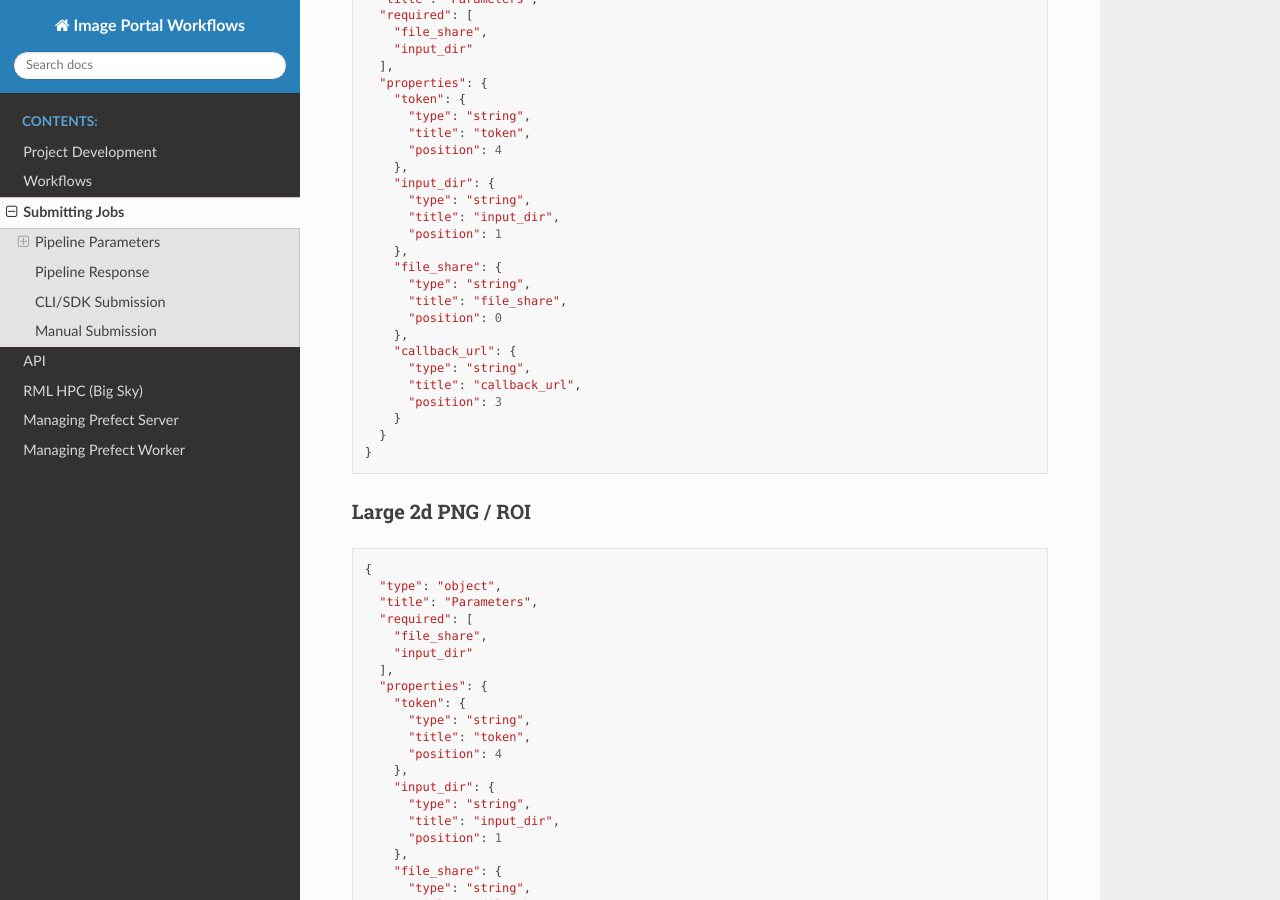
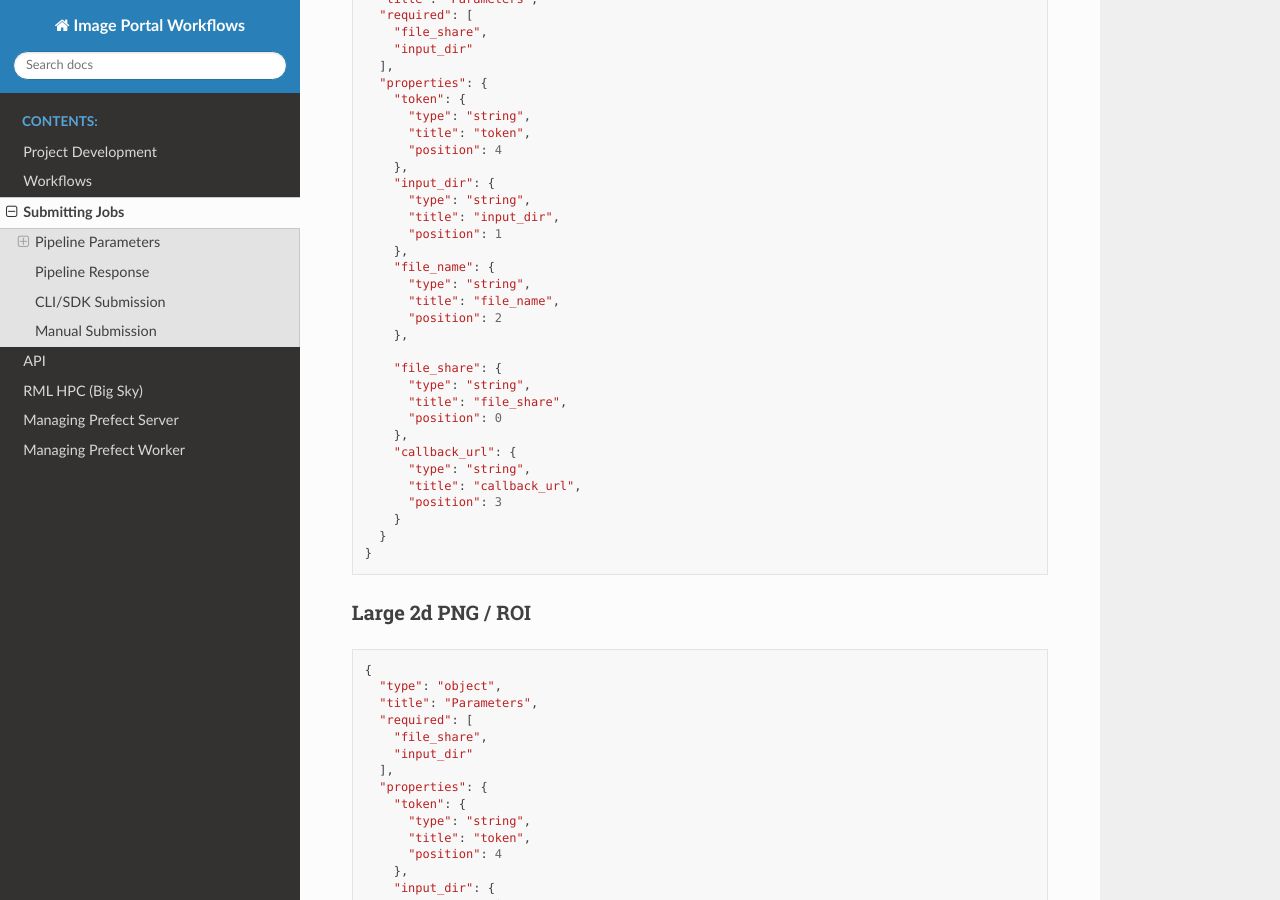
Before and after one commit to niaid/image_portal_workflows, a Sphinx documentation site: the page built from docs/source/usage.rst, in a window 1280 px wide and 900 px high, scrolled down 3723 px. Built offline with Sphinx 7.4.7 and the Read the Docs theme 3.1.0, drawn with Linux system fonts in a browser that asks for light colours.

Commit message:
Update usage.rst

```diff
--- a/docs/source/usage.rst
+++ b/docs/source/usage.rst
@@ -239,6 +239,12 @@ IF / Multichannel CZI
         "title": "input_dir",
         "position": 1
       },
+      "file_name": {
+        "type": "string",
+        "title": "file_name",
+        "position": 2
+      },
+
       "file_share": {
         "type": "string",
         "title": "file_share",
```
